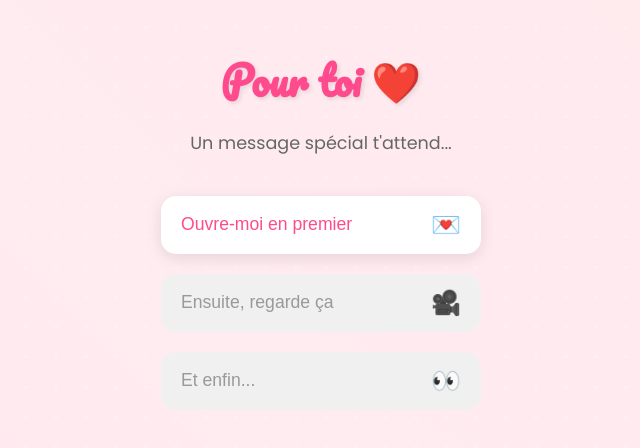
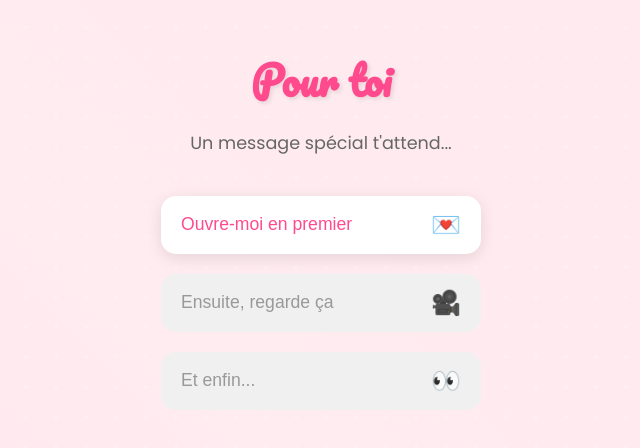
Before and after one commit to hugoperon/birthdayloryne, a plain HTML site: page index.html in a window 1280 px wide. Shown: the part 138-586 px from the top of the page, without its empty margins (319-959 px from the left). Drawn offline with Linux system fonts and the light colour scheme.

```diff
--- a/index.html
+++ b/index.html
@@ -10,7 +10,7 @@
 <body>
     <div class="background"></div>
     <div class="main-container">
-        <h1 class="title">Pour toi ❤️</h1>
+        <h1 class="title">Pour toi </h1>
         <p class="subtitle">Un message spécial t'attend...</p>
 
         <div class="container">
```
